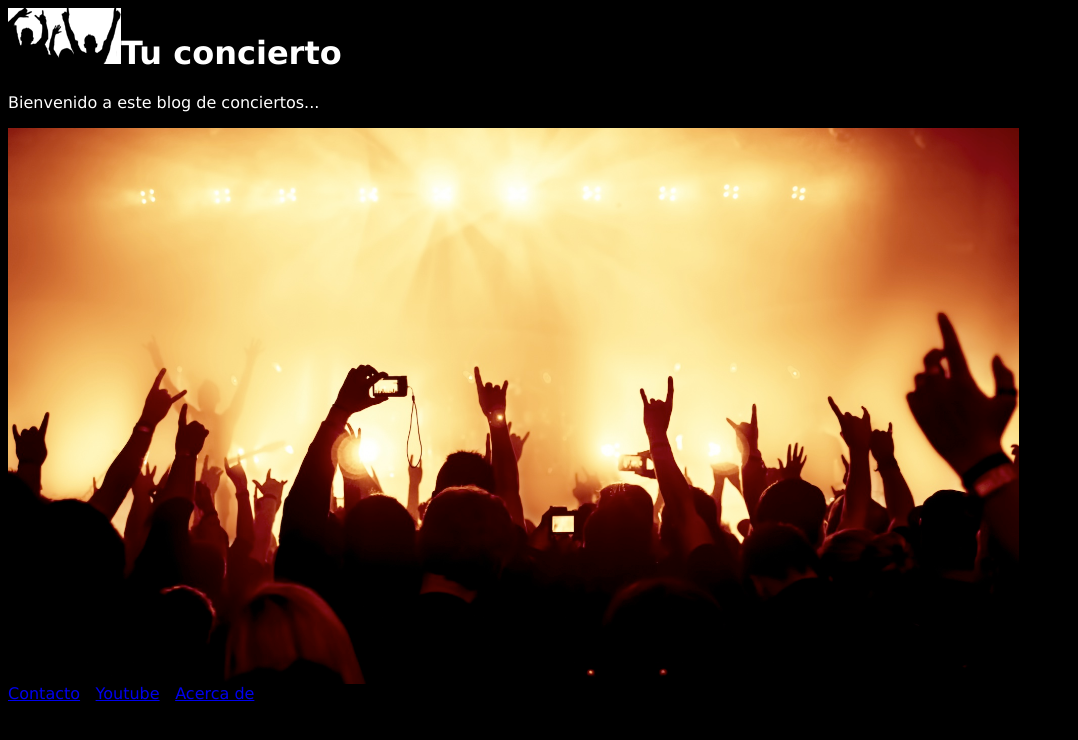
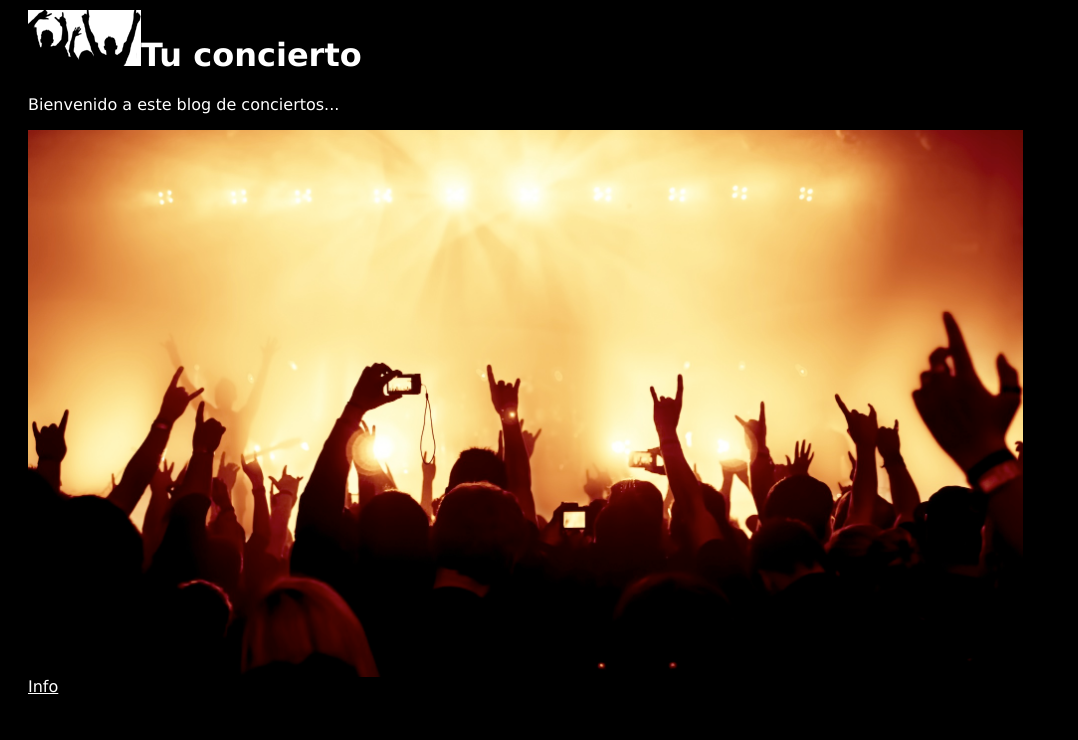
Before and after one commit to jopamu85/Ejercicio_hipervinculos, a plain HTML site: page index.html in a window 1280 px wide. Shown: the whole page, without its empty margins (0-1078 px from the left). Drawn offline with Linux system fonts and the light colour scheme.

Commit message:
10/3/18 17:07
Cambio de codigo de estilos.css
Inclusion de nuevas variables y nuevos estilos
colocación de margen

```diff
--- a/css/estilos.css
+++ b/css/estilos.css
@@ -18,8 +18,18 @@ html
 footer
 {
   font-family: verdana;
+  color: white;
 }
 img
 {
   background-color: white;
 }
+a
+{
+  color: white;
+}
+div
+{
+  margin-top: 10px;
+  margin-left: 20px;
+}
--- a/index.html
+++ b/index.html
@@ -1,29 +1,8 @@
 <html>
+<div>
 <head>
 	<title>Conciertos rock</title>
-	<style>
-	h1
-	{
-		background-color: black;
-		color: white;
-		font-family: verdana;
-		foreground: white;
-	}
-	p
-	{
-		background-color: black;
-		color: white;
-		font-family: verdana
-	}
-	html
-	{
-		background-color: black;
-	}
-	footer
-	{
-		font-family: verdana;
-	}
-	</style>
+	<link rel="stylesheet" href="css/estilos.css">
 </head>
 <body>
 <h1><img src="images/concert_logo.png" alt="Logo" style="background-color:white;">Tu concierto</h1>
@@ -33,6 +12,7 @@
 <img src="images/concert.jpg" alt="Concierto" style="width: 80%">
 </body>
 <footer>
-	<a href="mailto:jose.p.munoz85@gmail.com?subject=feedback">Contacto</a> | <a href="https://www.youtube.com/channel/UC3Md6cWUmjVWtvkcOCzezcg?view_as=subscriber" target="_blank">Youtube</a> | <a href="html/acerca-de.html">Acerca de</a>
+	<a href="mailto:jose.p.munoz85@gmail.com?subject=feedback">Info</a>
 </footer>
+</div>
 </html>
```
